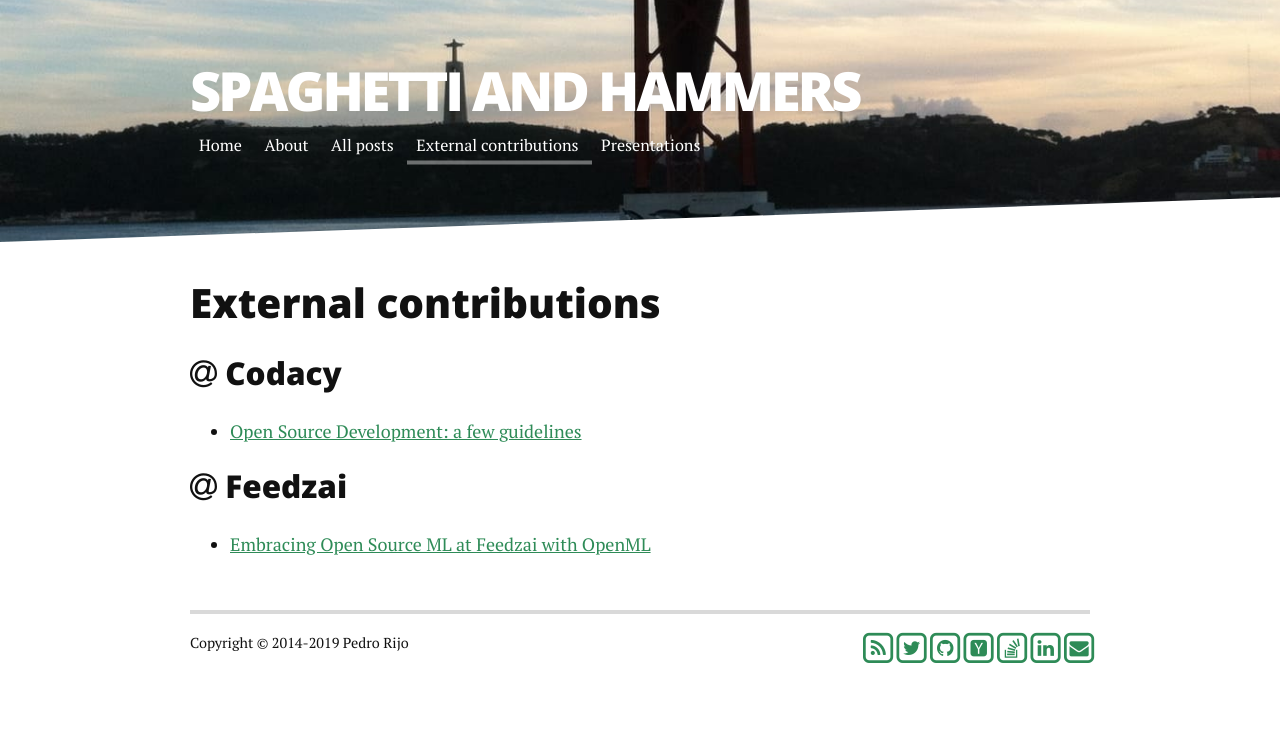
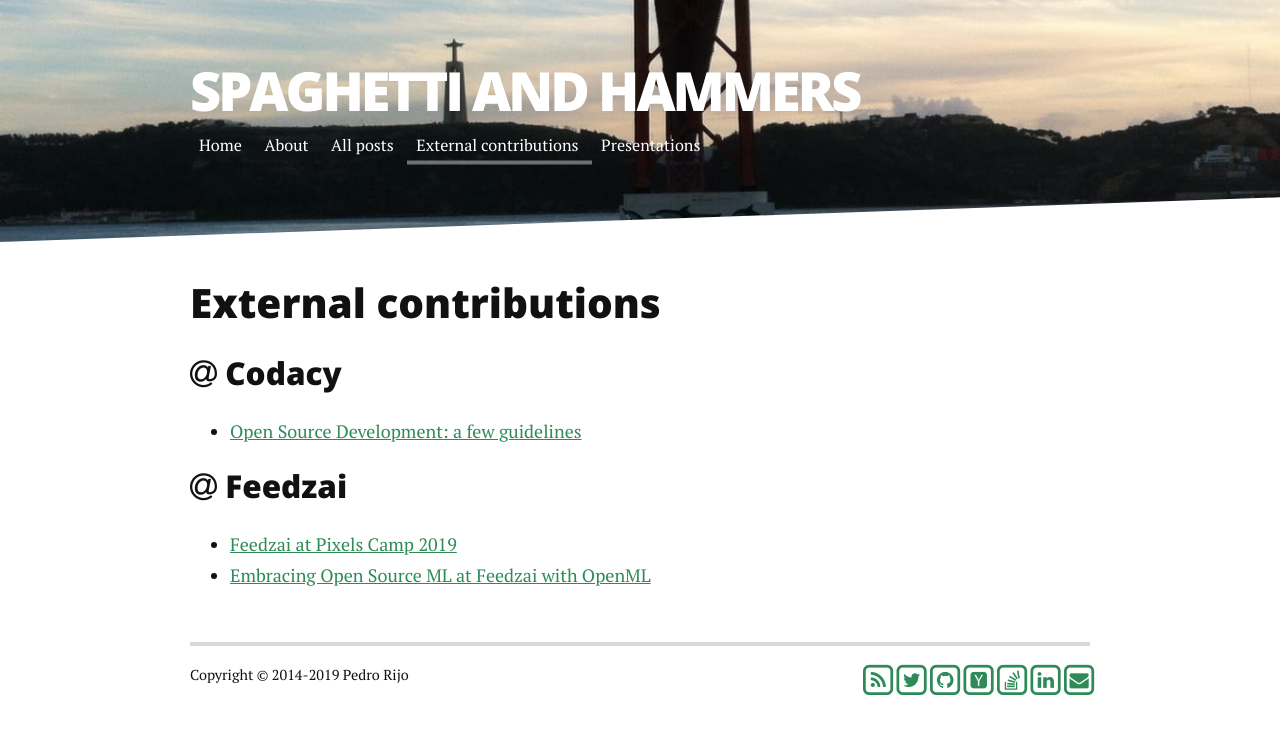
Before and after one commit to pedrorijo91/pedrorijo91.github.io, a Jekyll site: the page built from external.html, in a window 1280 px wide. Shown: the top 734 px of the page. Built offline with Jekyll 4.4.1, drawn with Linux system fonts in a browser that asks for light colours; comment, search, counter and statistics services are not loaded.

Commit message:
Update external.html

```diff
--- a/external.html
+++ b/external.html
@@ -15,6 +15,7 @@ title: External contributions
   <h3><i class="fa fa-at" aria-hidden="true"></i> Feedzai</h3>
 
   <ul>
+    <li><a href="https://medium.com/feedzaitech/feedzai-at-pixels-camp-2019-394f5a95e235">Feedzai at Pixels Camp 2019</a></li>
     <li><a href="https://medium.com/feedzaitech/embracing-open-source-ml-at-feedzai-with-openml-ede45d1806d0">Embracing Open Source ML at Feedzai with OpenML</a></li>
   </ul>
 
```
